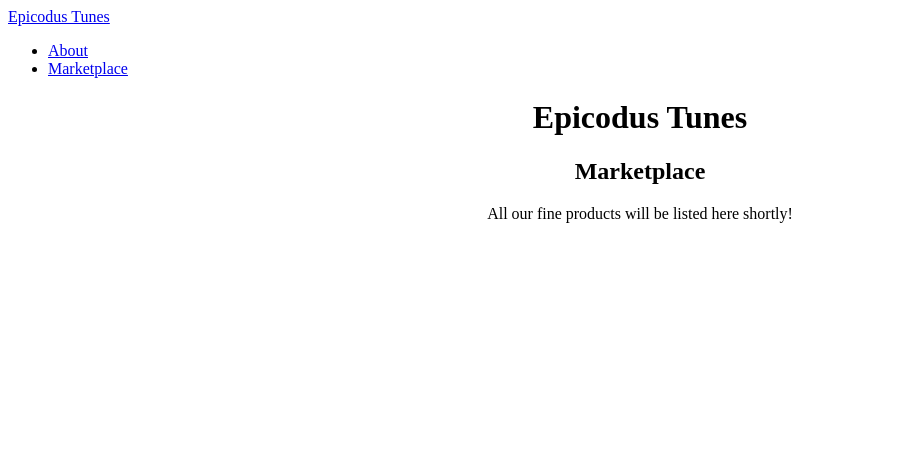
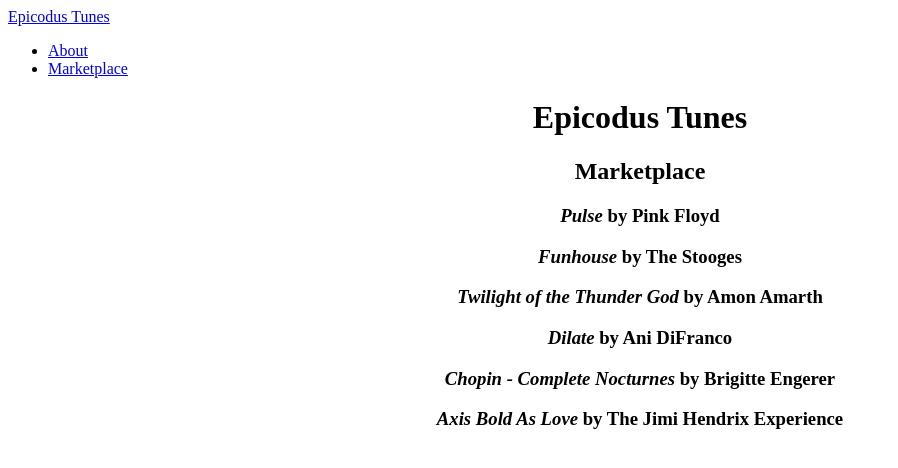
Before and after one commit to developitkris/onlineMarketplace, an Angular app: page /marketplace in a window 1280 px wide. Shown: the top 468 px of the page, without its empty margins (0-898 px from the left). Built offline with nearby package versions, Linux system fonts and the light colour scheme.

Commit message:
create marketplace model

```diff
--- /dev/null
+++ b/src/app/album.model.ts
@@ -0,0 +1,8 @@
+export class Album {
+    constructor (
+      public title: string,
+      public artist: string,
+      public description: string,
+      public id: number
+    ) { }
+}
--- a/src/app/marketplace/marketplace.component.html
+++ b/src/app/marketplace/marketplace.component.html
@@ -1,3 +1,7 @@
 <h2>Marketplace</h2>
 
-<p>All our fine products will be listed here shortly!</p>
+<div *ngFor="let album of albums" class="panel panel-default">
+  <div class="panel-body">
+    <h3><em>{{album.title}}</em> by {{album.artist}}</h3>
+  </div>
+</div>
--- a/src/app/marketplace/marketplace.component.ts
+++ b/src/app/marketplace/marketplace.component.ts
@@ -1,4 +1,5 @@
 import { Component, OnInit } from '@angular/core';
+import { Album } from '../album.model';
 
 @Component({
   selector: 'app-marketplace',
@@ -6,7 +7,20 @@
   styleUrls: ['./marketplace.component.css']
 })
 export class MarketplaceComponent implements OnInit {
-
+  albums: Album[] = [
+  new Album("Pulse", "Pink Floyd",
+      "A live  album by the English progressive rock band originally released in 1995, on the label EMI in the United Kingdom.", 1),
+  new Album("Funhouse", "The Stooges",
+      "The second  album from the American rock band, released in 1970 by Elektra Records.", 2),
+  new Album("Twilight of the Thunder God", "Amon Amarth",
+      "Seventh album by the Swedish band, released in 2008, based on Thor's battle with the serpent Jörmungandr.", 3),
+  new Album("Dilate", "Ani DiFranco",
+      "Her highest-selling and most acclaimed album, released in 1996.", 4),
+  new Album("Chopin - Complete Nocturnes", "Brigitte Engerer",
+      "Released in 2010, this is Engerer's own rendition of the classical composer Chopin.", 5),
+  new Album("Axis Bold As Love", "The Jimi Hendrix Experience",
+      "Second studio album by the English-American band, released in 1967.", 6)
+];
   constructor() { }
 
   ngOnInit() {
```
